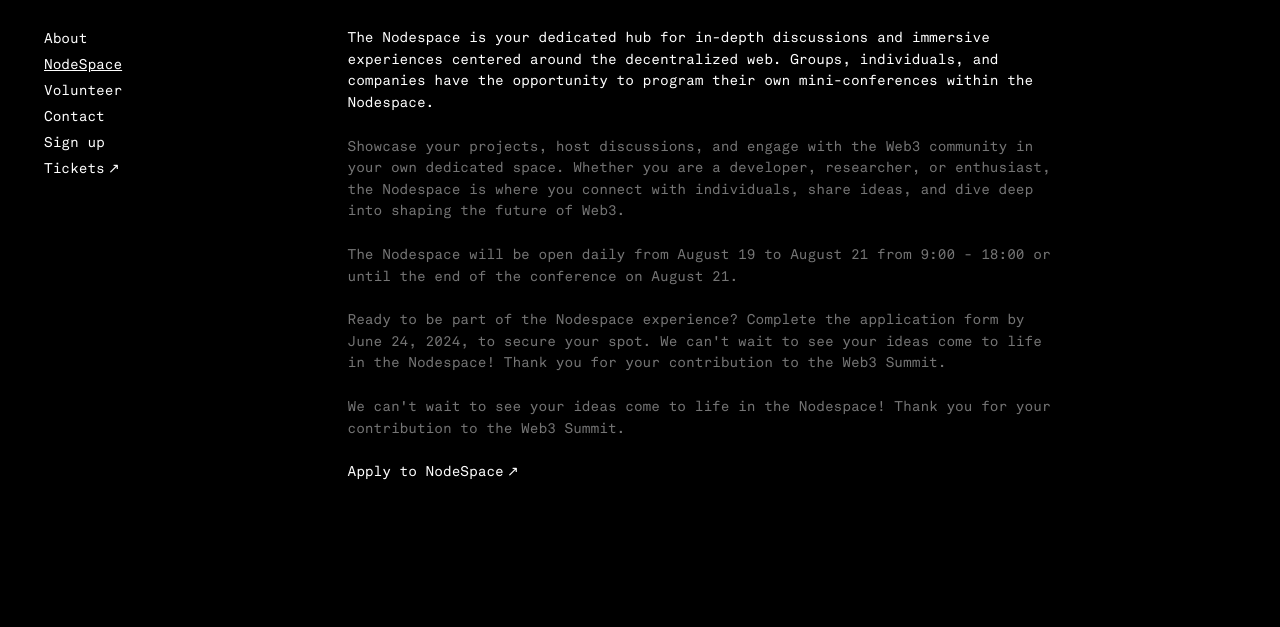
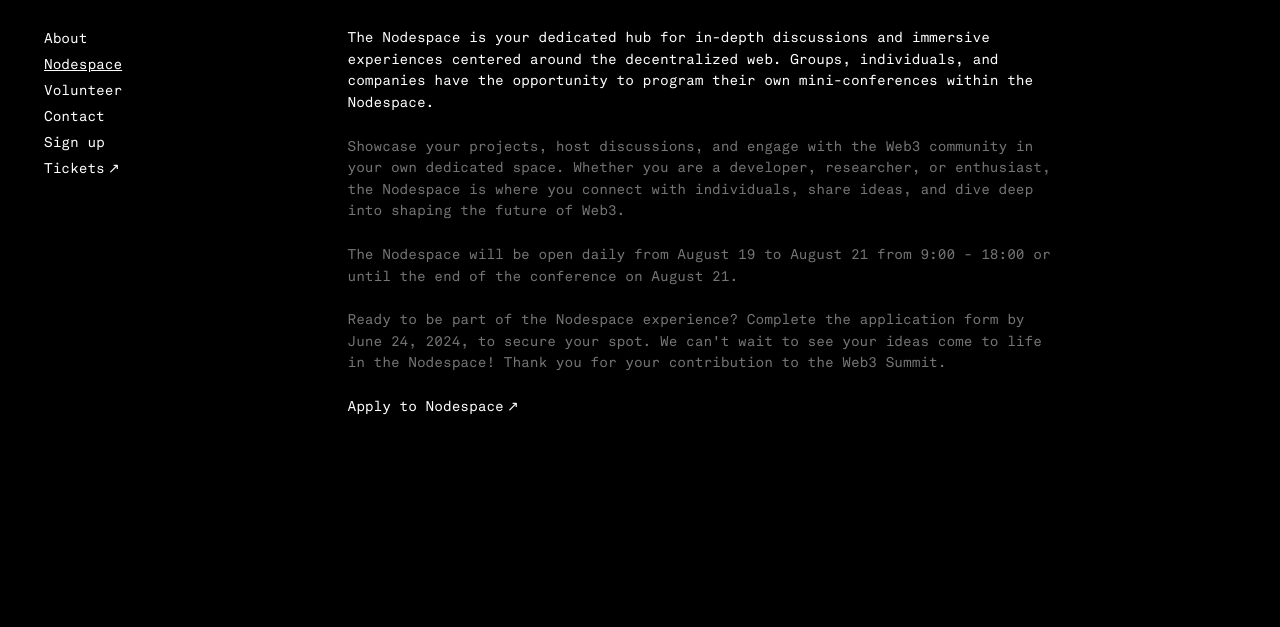
Before and after one commit to carinaluise/web3summit2024, a Gatsby site: page /nodespace in a window 1280 px wide. Shown: the part 173-800 px from the top of the page. Built offline with nearby package versions, Linux system fonts and the light colour scheme; Gatsby itself is replaced by a stand-in of ours.

Commit message:
update copy

```diff
--- a/src/components/Header.js
+++ b/src/components/Header.js
@@ -35,7 +35,7 @@
             <Link to="/about">About</Link>
           </li>
           <li>
-            <Link to="/nodespace">NodeSpace</Link>
+            <Link to="/nodespace">Nodespace</Link>
           </li>
           <li>
             <Link to="/volunteer">Volunteer</Link>
--- a/src/pages/nodespace.js
+++ b/src/pages/nodespace.js
@@ -31,10 +31,6 @@
         ideas come to life in the Nodespace! Thank you for your contribution to
         the Web3 Summit.
       </p>
-      <p className="text-dark">
-        We can't wait to see your ideas come to life in the Nodespace! Thank you
-        for your contribution to the Web3 Summit.
-      </p>
       <p>
         <a
           href={nodespaceForm}
@@ -42,7 +38,7 @@
           rel="noreferrer noopenner"
           className="link-cta external-link"
         >
-          Apply to NodeSpace
+          Apply to Nodespace
         </a>
       </p>
     </Layout>
```
